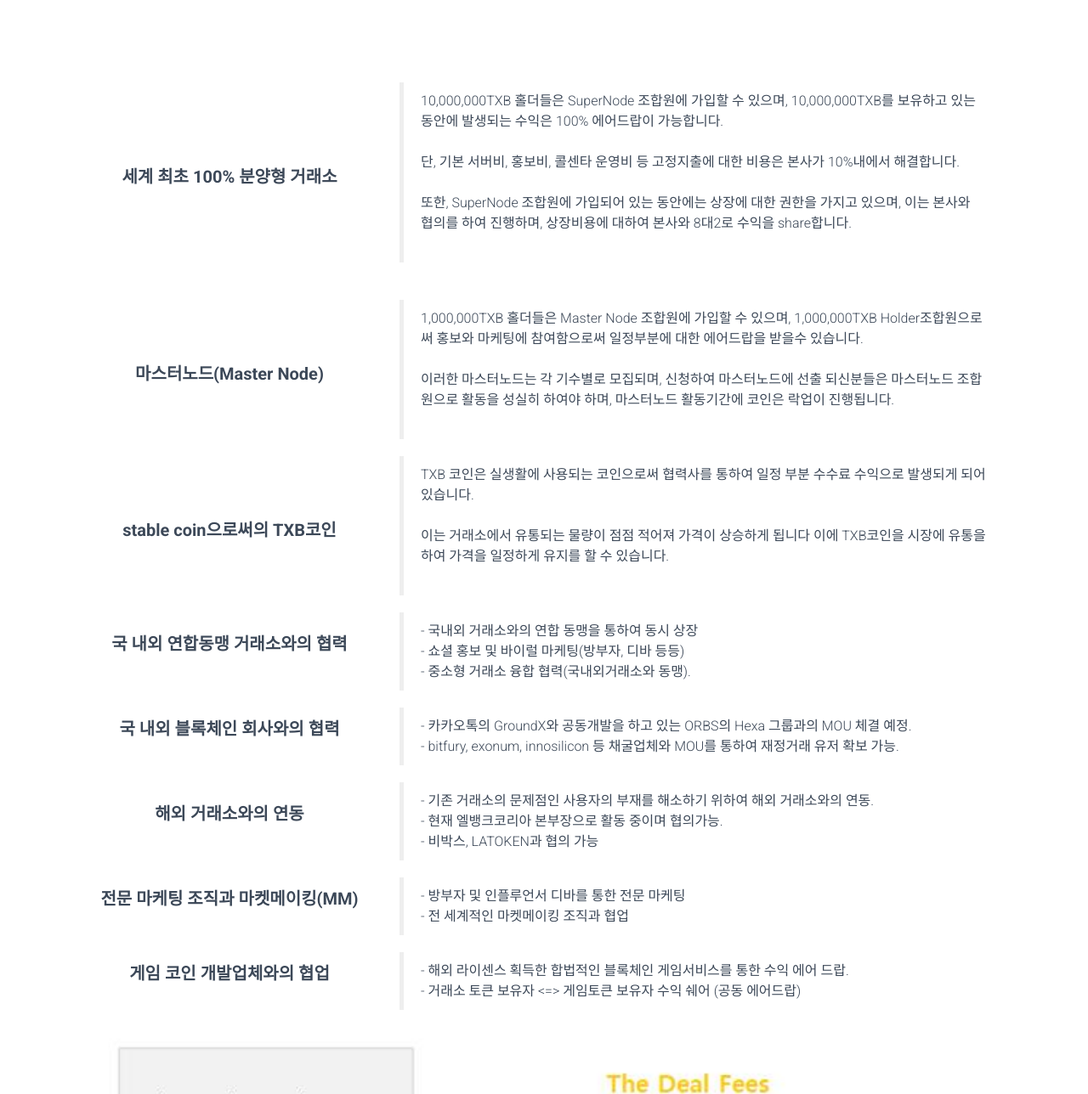
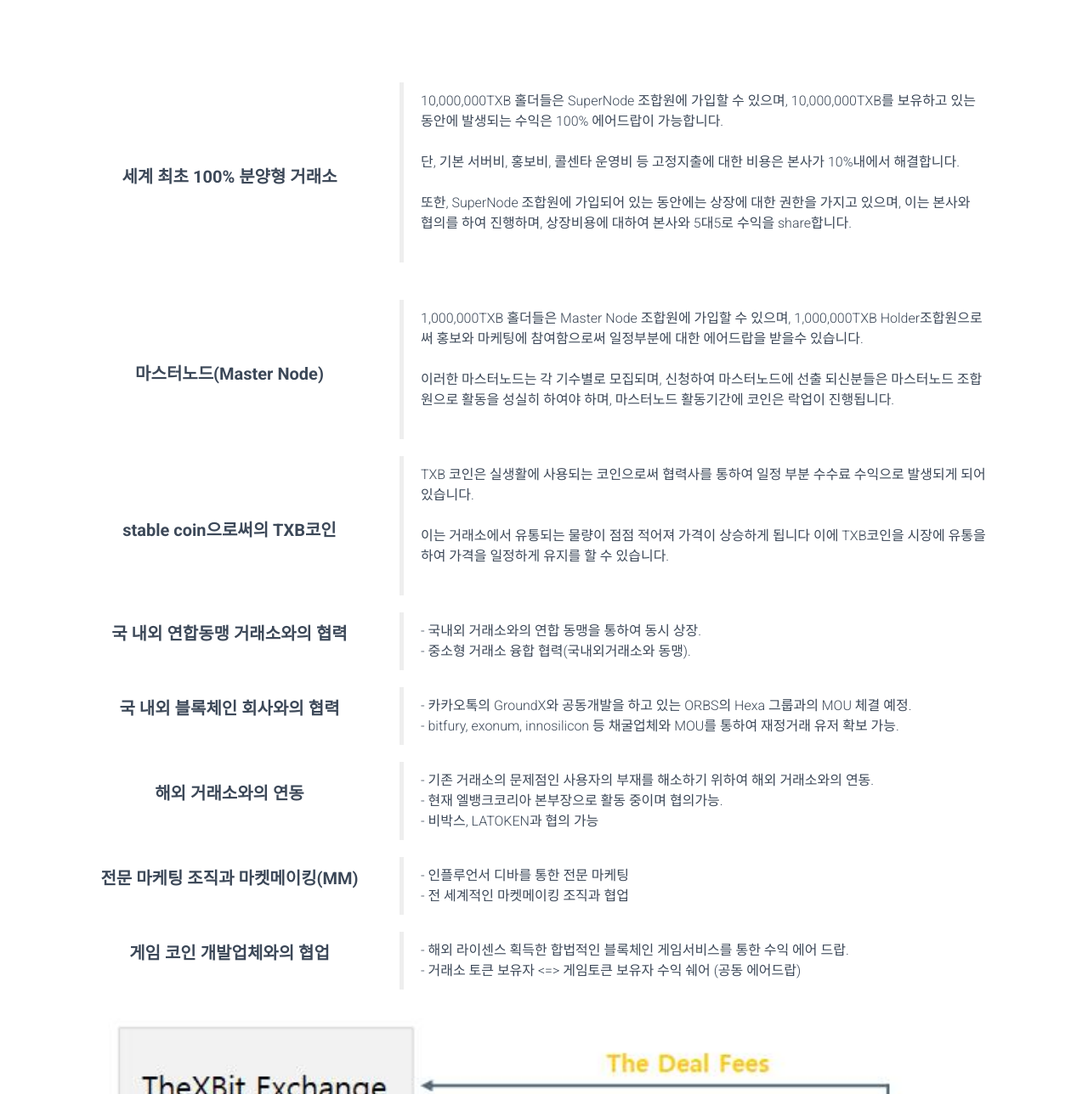
Before and after one commit to Nsadfhs/TXB-Coin, a plain HTML site: page index.html in a window 1280 px wide. Shown: the part 7573-8861 px from the top of the page at 85% size. Drawn offline with nearby package versions, Linux system fonts and the light colour scheme; files whose address does not match are found by name.

Commit message:
2019.04.05
ㄴㅇㄻ

```diff
--- a/index.html
+++ b/index.html
@@ -364,7 +364,7 @@
                                     <br /><br />
                                     또한, SuperNode 조합원에 가입되어 있는 동안에는 상장에 대한 권한을 가지고 있으며, 이는 본사와 협의를 하여 진행하며, 상장비용에
                                     대하여
-                                    본사와 8대2로 수익을 share합니다.
+                                    본사와 5대5로 수익을 share합니다.
                                     <br /><br />
                                 </span>
                             </div>
@@ -412,9 +412,7 @@
                         <div class="col-md-8">
                             <div class="line-left text-left undefined" data-aos="fade-up" data-aos-duration="1000">
                                 <span>
-                                    - 국내외 거래소와의 연합 동맹을 통하여 동시 상장
-                                    <br />
-                                    - 쇼셜 홍보 및 바이럴 마케팅(방부자, 디바 등등)
+                                    - 국내외 거래소와의 연합 동맹을 통하여 동시 상장.
                                     <br />
                                     - 중소형 거래소 융합 협력(국내외거래소와 동맹).
                                     <br />
@@ -461,7 +459,7 @@
                         <div class="col-md-8">
                             <div class="line-left text-left undefined" data-aos="fade-up" data-aos-duration="1000">
                                 <span>
-                                    - 방부자 및 인플루언서 디바를 통한 전문 마케팅
+                                    - 인플루언서 디바를 통한 전문 마케팅
                                     <br />
                                     - 전 세계적인 마켓메이킹 조직과 협업
                                     <br />
```
